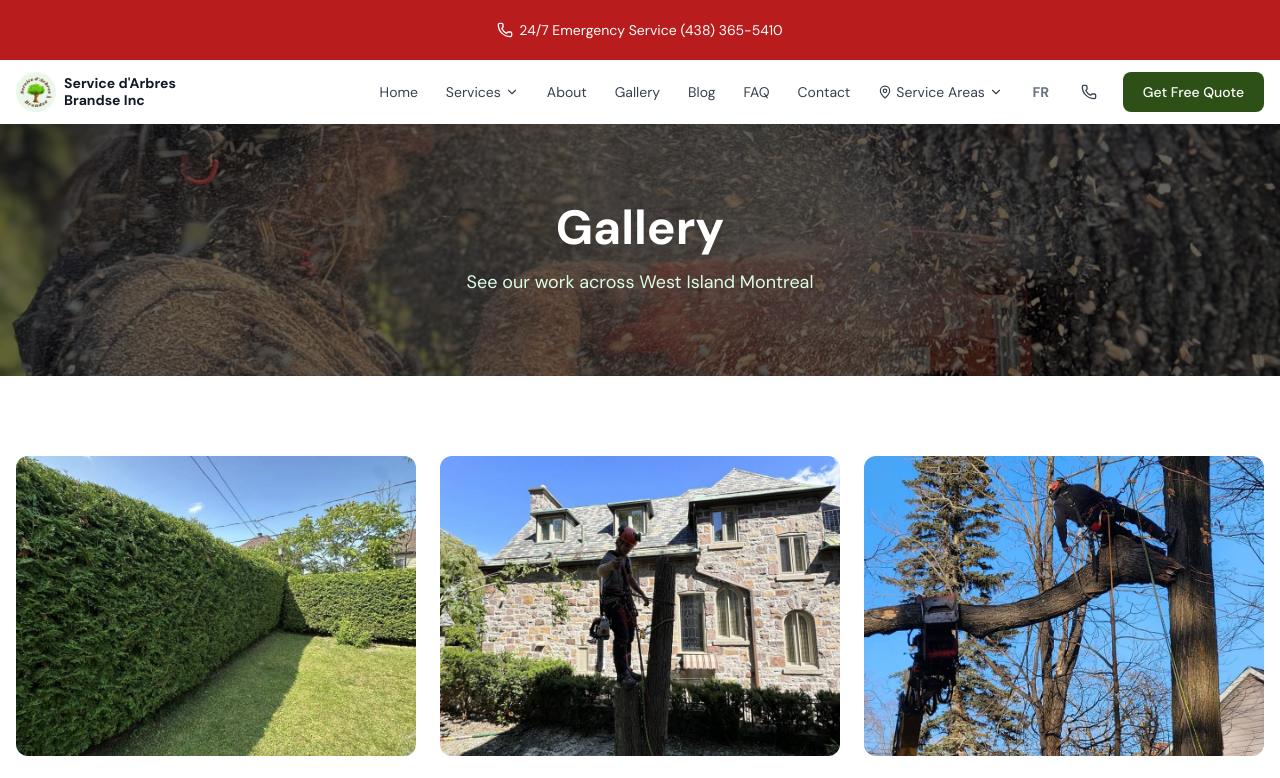
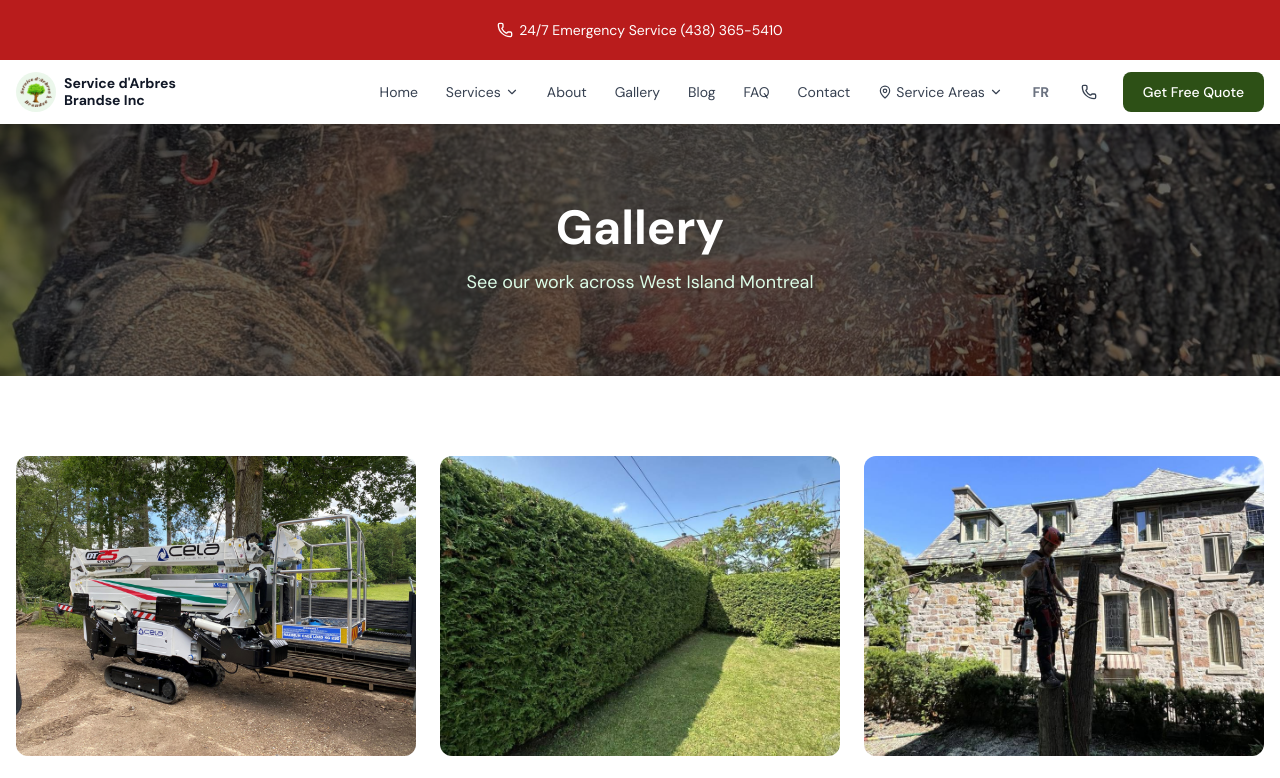
Before and after one commit to cjbrandse4-ship-it/brandse-website, a Next.js app: page /gallery in a window 1280 px wide. Shown: the top 778 px of the page. Built offline with nearby package versions, Linux system fonts and the light colour scheme.

Commit message:
feat(gallery): feature the CELA DT25 spider lift as the lead photo
Co-Authored-By: Claude Opus 4.8 (1M context) <noreply@anthropic.com>

```diff
--- a/pages/gallery.tsx
+++ b/pages/gallery.tsx
@@ -9,6 +9,11 @@ import { useLanguage } from '../lib/useLanguage';
 import PageHero from '../components/PageHero';
 
 const galleryItems = [
+  {
+    src: '/gallery/spider-lift.jpg',
+    en: 'Our CELA DT25 spider lift — 82 ft reach for hard-to-access tree work',
+    fr: 'Notre nacelle araignee CELA DT25 — portee de 82 pi pour les arbres difficiles d\'acces',
+  },
   {
     src: '/gallery/hedge-trimming.jpg',
     en: 'Cedar hedge trimming in West Island Montreal',
```
